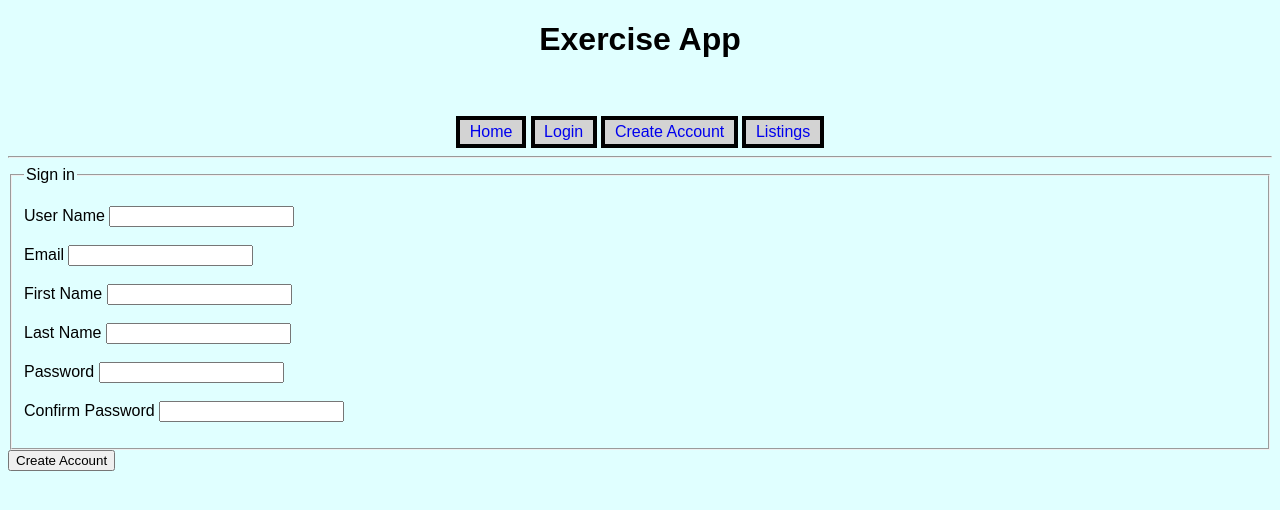
After one commit to mr360/exercise-app, a PHP site: page /new-user.php in a window 1280 px wide. The commit adds this page. Shown: the top 510 px of the page. Run offline with PHP 8.4, Linux system fonts and the light colour scheme.

Commit message:
Set up add user page, processing, and changed formatting a bit

```diff
--- a/confirm-login.php
+++ b/confirm-login.php
@@ -1,5 +1,4 @@
 <?php
-
 
     // Note: Function is expected to trim anything that isn't alphanumeric.
     // Keep it simple. Does limit passwords, but security isn't the most important thing at the moment.
@@ -32,19 +31,16 @@
         if (!$result) {
             echo "<p>Failed to log in. Please try again.</p>";
             redir(5, "login.php");
-            //header("location:login.php");
         } else {
             $retrieved = implode(mysqli_fetch_assoc($result));
             if ($password == $retrieved)
             {
                 setcookie("User", $username);
-                echo "<p>Welcome back $username.</p>";
+                echo "<p>Welcome back, $username.</p>";
                 redir(5, "index.php");
-                //header("location:index.php");
             } else {
                 echo "<p>Password incorrect. Please try again.</p>";
                 redir(5, "login.php");
-                //header("location:login.php");
             }
         }
         mysqli_free_result($result);
--- a/header.php
+++ b/header.php
@@ -5,17 +5,18 @@
         if (isset($_COOKIE['User']))
         {
             $user = $_COOKIE['User'];
-            echo "<p>
+            echo "<nav><p id=\"user\">
                 Welcome back $user
                 </p>
                 <br />
-                <a href='logout.php'>Logout</a> ";
+                <a href='logout.php'>Logout</a></nav> ";
         }
     ?>
     <br />
-    <nav>
+    <nav id="links">
         <a href="index.php">Home</a>
         <a href="login.php">Login</a>
+        <a href="new-user.php">Create Account</a>
         <a href="listings.php">Listings</a>
     </nav>
     <hr />
--- a/login.php
+++ b/login.php
@@ -19,9 +19,11 @@
         </legend>
         <p>
             <label for="username">User Name</label>
-            <input type="text" name="username" id="username" size="20" required="required" pattern="[a-zA-Z\d]{1,20}" />
+            <input type="text" name="username" id="username" size="20" required="required" pattern="[a-zA-Z\d]{1,50}" />
+            <br />
+            <br />
             <label for="password">Password</label>
-            <input type="text" name="password" id="password" size="20" required="required" pattern="[a-zA-Z\d]{1,20}" />
+            <input type="password" name="password" id="password" size="20" required="required" pattern="[a-zA-Z\d]{1,50}" />
         </p>
     </fieldset>
     <input type="submit" value="Log in" />
--- /dev/null
+++ b/new-user.php
@@ -0,0 +1,47 @@
+<!DOCTYPE html>
+<html lang="en">
+
+<head>
+    <meta charset="utf-8" />
+    <meta name="description" content="Exercise app" />
+    <title>Exercise app</title>
+    <link rel="icon" type="image/png" href="images/favicon.svg" />
+    <link rel="stylesheet" href="styles/style.css" />
+</head>
+
+<body>
+<?php include 'header.php'; ?>
+
+<form id="newuser" action="create-user.php" method="post">
+    <fieldset>
+        <legend>
+            Sign in
+        </legend>
+        <p>
+            <label for="username">User Name</label>
+            <input type="text" name="username" id="username" size="20" required="required" pattern="[a-zA-Z\d]{1,50}" />
+            <br />
+            <br />
+            <label for="email">Email</label>
+            <input type="text" name="email" id="email" size="20" required="required" pattern="[a-zA-Z\d.@]{1,50}" />
+            <br />
+            <br />
+            <label for="firstname">First Name</label>
+            <input type="text" name="firstname" id="firstname" size="20" required="required" pattern="[a-zA-Z\d]{1,50}" />
+            <br />
+            <br />
+            <label for="lastname">Last Name</label>
+            <input type="text" name="lastname" id="lastname" size="20" required="required" pattern="[a-zA-Z\d]{1,50}" />
+            <br />
+            <br />
+            <label for="password">Password</label>
+            <input type="password" name="password" id="password" size="20" required="required" pattern="[a-zA-Z\d]{1,50}" />
+            <br />
+            <br />
+            <label for="passwordconf">Confirm Password</label>
+            <input type="password" name="passwordconf" id="passwordconf" size="20" required="required" pattern="[a-zA-Z\d]{1,50}" />
+        </p>
+    </fieldset>
+    <input type="submit" value="Create Account" />
+</form>
+</body>
--- a/styles/style.css
+++ b/styles/style.css
@@ -1,3 +1,6 @@
+html *{
+    font-family: Arial;
+}
 #title{
     font-size: xx-large;
 }
@@ -5,3 +8,17 @@ header{
     position: relative;
     text-align: center;
 }
+nav a{
+    text-decoration: none;
+    padding: 0.2em 0.6em;
+    border: 4px solid black;
+    display: inline-block;
+    background-color: lightgrey;
+}
+nav a:hover{
+    background-color: lightskyblue;
+    border-color: darkblue;
+}
+body{
+    background-color: lightcyan;
+}
```
Also changed, not shown: create-user.php (added, +78 -0 lines).
